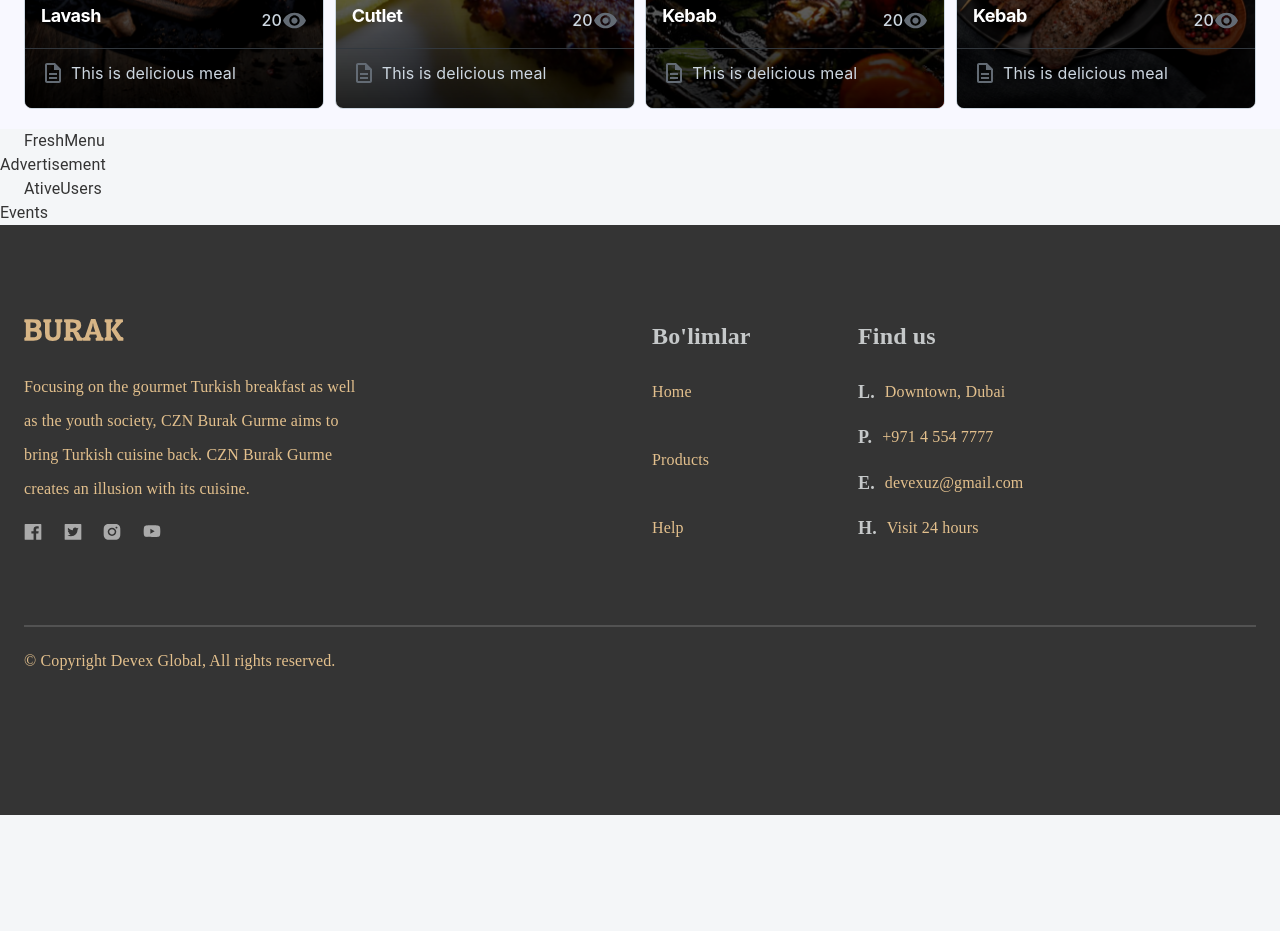
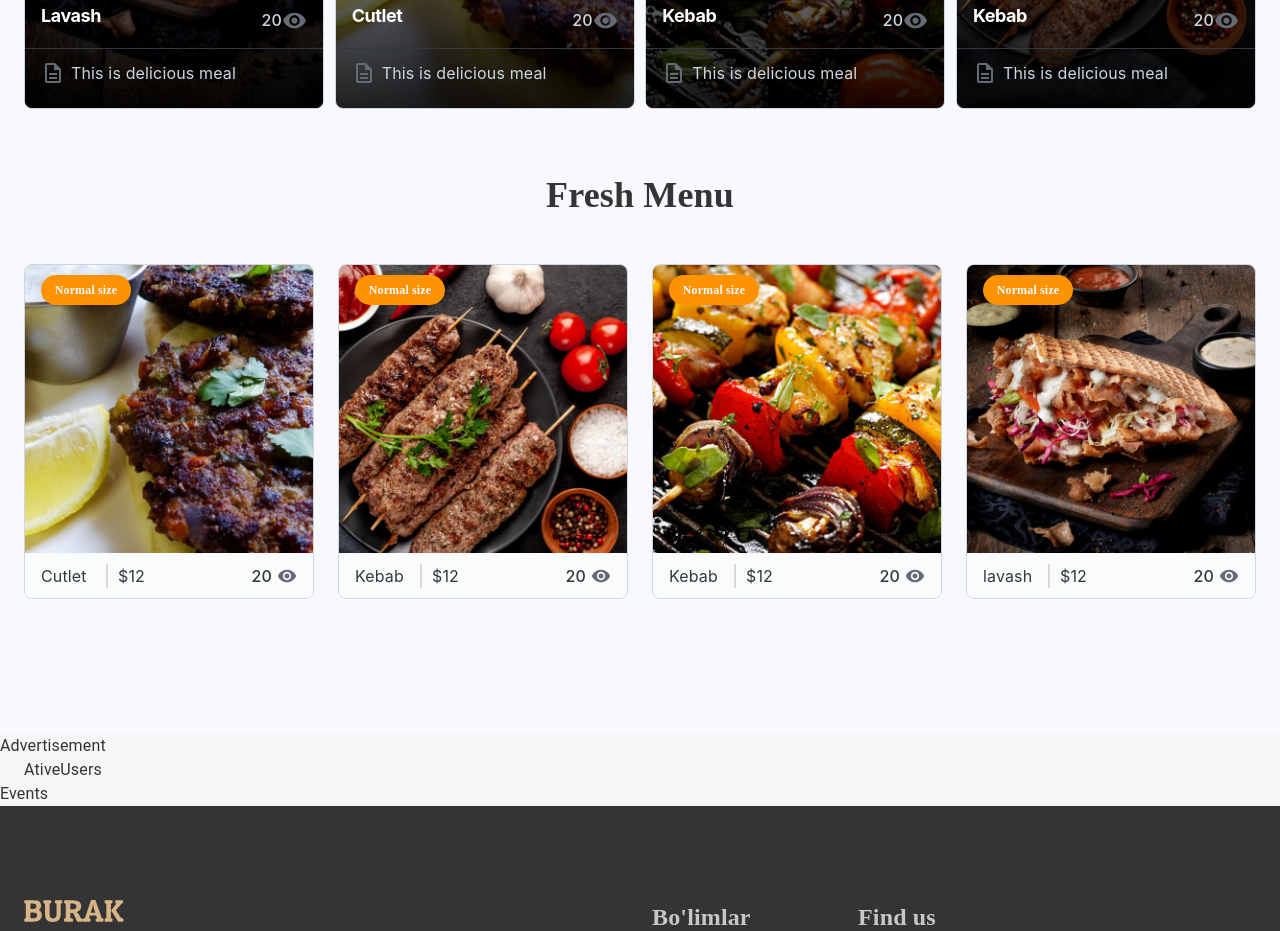
Before and after one commit to Bellyy98/burak-react, a React (Create React App) app: page / in a window 1280 px wide. Shown: the part 1460-2391 px from the top of the page. Before the commit the page ends 2275 px from the top, so only its background shows below. Built offline with nearby package versions, Linux system fonts and the light colour scheme.

Commit message:
feat: develop newDishes sectional component

```diff
--- a/src/app/screens/homePage/FreshMenu.tsx
+++ b/src/app/screens/homePage/FreshMenu.tsx
@@ -1,9 +1,64 @@
 import React from "react";
-import { Container } from "@mui/material";
+import { Box, Container, Stack } from "@mui/material";
+import AspectRatio from "@mui/joy/AspectRatio"
+import Card from "@mui/joy/Card";
+import CardOverflow from "@mui/joy/CardOverflow";
+import Typography from '@mui/joy/Typography';
+import { CssVarsProvider} from "@mui/joy/styles"
+import VisibilityIcon from "@mui/icons-material/Visibility"
+import Divider from "../../components/divider";
+
+
+const freshMenu  = [
+    { productName: "Cutlet", imagePath: "/img/cutlet.webp"},
+    { productName: "Kebab", imagePath: "/img/kebab-fresh.webp"},
+    { productName: "Kebab", imagePath: "/img/kebab.webp"},
+    { productName: "lavash", imagePath: "/img/lavash.webp"},
+]
 
 export default function FreshMenu () {
     return (
-    <div>
-        <Container>FreshMenu</Container>
+    <div className="new-products-frame">
+        <Container>
+            <Stack className="main">
+              <Box className="category-title">Fresh Menu</Box>
+              <Stack className="card-frame">
+                <CssVarsProvider>
+                    {freshMenu.map((ele, index) => {
+                        return (
+                            <Card key={index} variant="outlined" className="card">
+                                <CardOverflow>
+                                    <div className="product-sale">Normal size</div>
+                                    <AspectRatio ratio={1}>
+                                    <img src={ele.imagePath} alt=""/>
+                                    </AspectRatio>
+                                </CardOverflow>
+
+                                <CardOverflow variant="soft" className="product-detail">
+                                <Stack className="info">
+                                    <Stack flexDirection={"row"}>
+                                        <Typography className="title">
+                                            {ele.productName}
+                                        </Typography>
+                                        <Divider width="2" height="24" bg="#d9d9d9"/>
+                                        <Typography className="price">$12</Typography>
+                                        </Stack>
+                                        <Stack>
+                                        <Typography className="view">
+                                            20
+                                            <VisibilityIcon
+                                            sx={{ fontSize: 20, marginLeft: "5px"}}
+                                            />
+                                        </Typography>
+                                    </Stack>
+                                </Stack>
+                                </CardOverflow>
+                            </Card>
+                        )
+                    })}
+                </CssVarsProvider>
+              </Stack>
+            </Stack>
+        </Container>
     </div>)
 }
--- a/src/app/screens/homePage/PopularDishes.tsx
+++ b/src/app/screens/homePage/PopularDishes.tsx
@@ -7,10 +7,9 @@ import CardCover  from "@mui/joy/CardCover";
 import CardContent from '@mui/joy/CardContent';
 import Typography from '@mui/joy/Typography';
 import CardOverflow from '@mui/joy/CardOverflow';
-import Divider from '@mui/joy/Divider';
 import VisibilityIcon from "@mui/icons-material/Visibility"
 import DescriptionOutLinedIcon from "@mui/icons-material/DescriptionOutlined"
-
+import Divider from "../../components/divider";
 
 const list  = [
     { productName: "Lavash", imagePath: "/img/lavash.webp"},
@@ -47,6 +46,7 @@ export default function PopularDishes () {
                              >
                             {ele.productName}
                         </Typography>
+                        {/* <Divider width="1" height="23" bg="#d9d9d9"/> */}
                             <Typography
                             sx={{
                                 fontWeight:"md",
--- a/src/css/home.css
+++ b/src/css/home.css
@@ -102,3 +102,103 @@ color: rgb(215, 181, 134);
     ),
     linear-gradient(to top,  rgba(0,0,0,0.8),  rgba(0,0,0,0) 300px)
 }
+
+/* NEW PRODUCTS */
+
+.homepage .new-products-frame {
+    width: 100%;
+    height: 605px;
+
+    display: flex;
+    background: #f8f8ff;
+}
+
+.homepage .main{
+    margin-top: 45px;
+    display: flex;
+    flex-direction: column;
+    align-items: center;
+}
+
+.homepage .new-products-frame .category-title {
+    font-family: "Dancing Script";
+    font-style: normal;
+    font-weight: 700;
+    font-size: 36px;
+    line-height: 43px;
+}
+
+.homepage .new-products-frame .main .card-frame{
+    width: 100%;
+    margin: 47px 2px 2px 2px;
+    flex-direction: row;
+    justify-content: space-between;
+}
+
+.homepage .new-products-frame .main .card {
+    height: 335px;
+    width: 290px;
+    cursor: pointer;
+}
+
+.homepage .new-products-frame .product-sale {
+    position: absolute;
+    margin-top: 10px;
+    z-index: 100;
+    width: 90px;
+    height: 30px;
+    display: flex;
+    align-items: center;
+    justify-content: center;
+    background: #ff9200;
+    box-shadow: 4px 6px 20px rgba(0,0,0,0.1);
+    border-radius: 25px;
+    font-family: "Poppins";
+    font-style: normal;
+    font-weight: 600;
+    font-size: 12px;
+    line-height: 21px;
+    color: #f8f8ff;
+}
+
+.homepage .new-products-frame .product-detail {
+    width: auto;
+    height: 49%;
+    display: flex;
+    justify-content: center;
+    margin-top: -12px;
+    border-top: 1px solid;
+    border-color: #f8f8ff;
+    background-color: #fafbfb;
+}
+
+.homepage .new-products-frame .product-detail .info {
+    width: 100%;
+    display: flex;
+    flex-direction: row;
+    justify-content: space-between;
+    align-items: center;
+}
+
+.homepage .new-products-frame .product-detail .title {
+    width: 65px;
+    font-size: 500;
+}
+
+.homepage .new-products-frame .product-detail .price {
+    margin-left: 10px;
+    width: 20px;
+    font-size: 500;
+}
+
+.homepage .new-products-frame .product-detail .divider {
+    margin: 0 10px 0 10px;
+    width: 2px;
+    background-color: #d9d9d9;
+}
+
+.homepage .new-products-frame .product-detail .view {
+    display: flex;
+    align-items: center;
+    font-weight: 500;
+}
```
